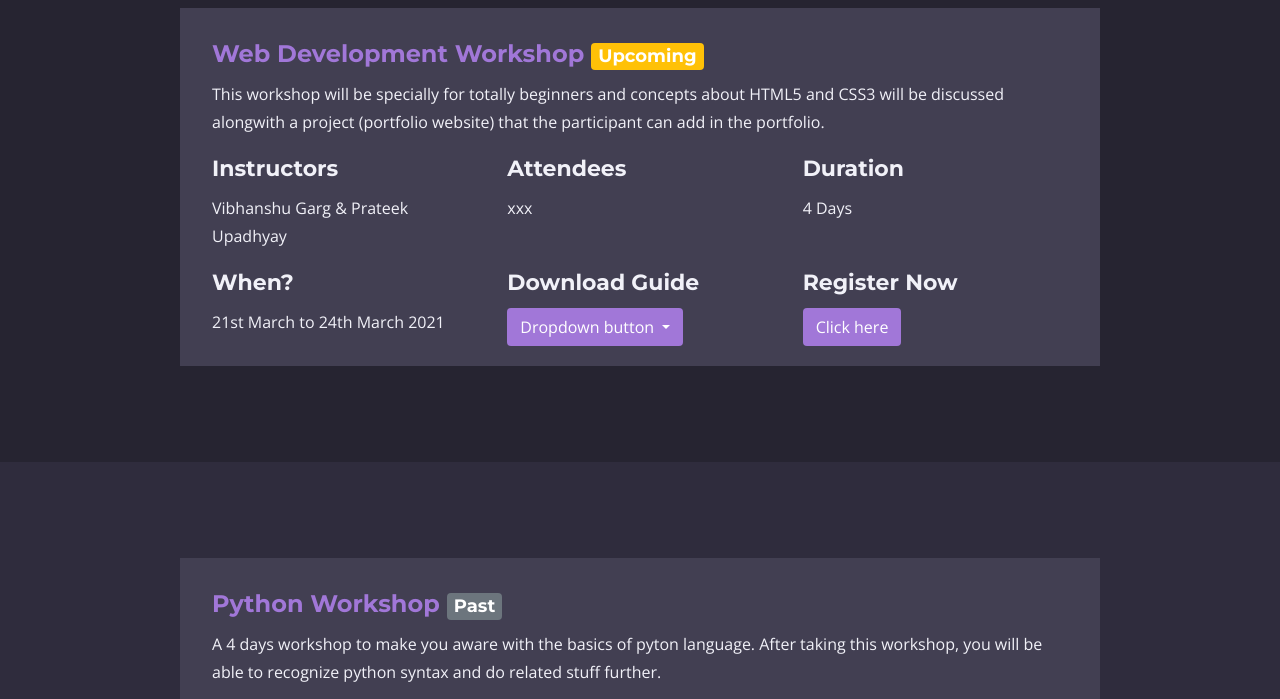
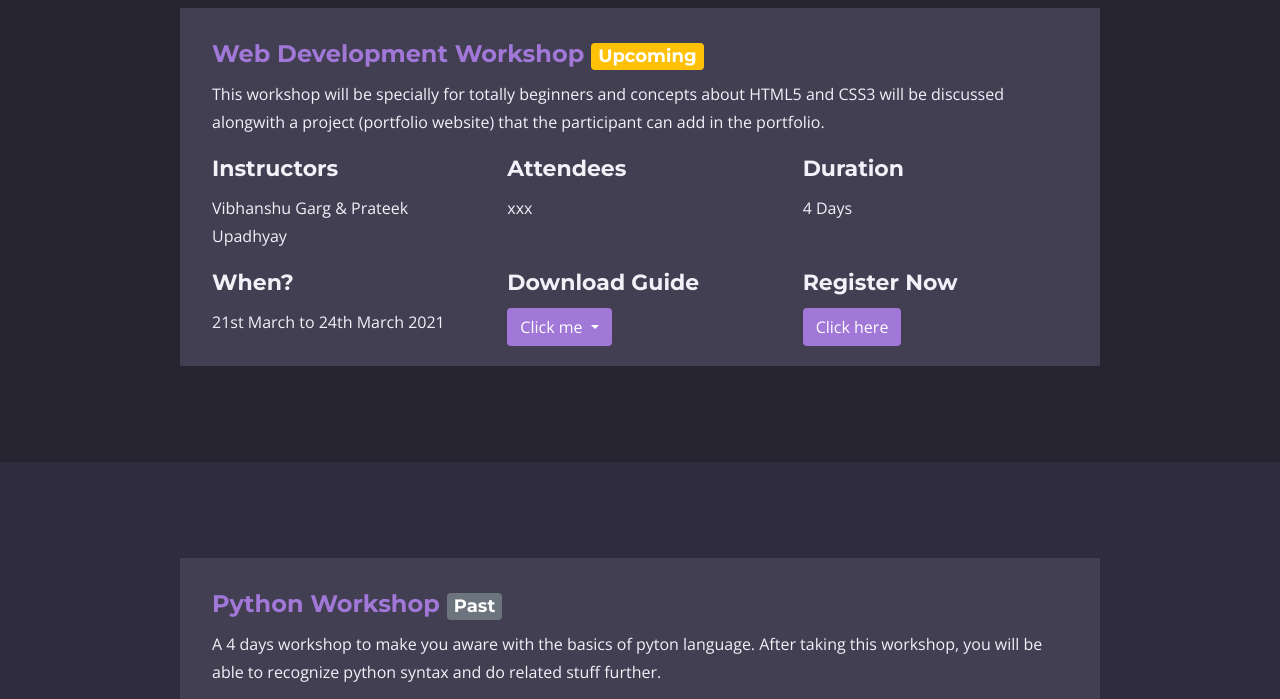
Before and after one commit to Coderxultra/hacodev, a plain HTML site: page events.html in a window 1280 px wide. Shown: the part 88-787 px from the top of the page. Drawn offline with nearby package versions, Linux system fonts and the light colour scheme; files whose address does not match are found by name.

Commit message:
Update events.html

```diff
--- a/events.html
+++ b/events.html
@@ -117,7 +117,7 @@
                             <!-- <button class="btn" style="background-color: #a177d8; color: white;">Click here</button> -->
                             <div class="dropdown">
                                 <button class="btn dropdown-toggle" type="button" id="dropdownMenuButton1" data-bs-toggle="dropdown" aria-expanded="false" style="background-color: #a177d8; color: white; text-decoration: none;">
-                                  Dropdown button
+                                  Click me
                                 </button>
                                 <ul class="dropdown-menu" aria-labelledby="dropdownMenuButton1">
                                   <li><a class="dropdown-item" href="guides/VS Code Extensions for Web Development.pdf" download="">Extension List</a></li>
```
